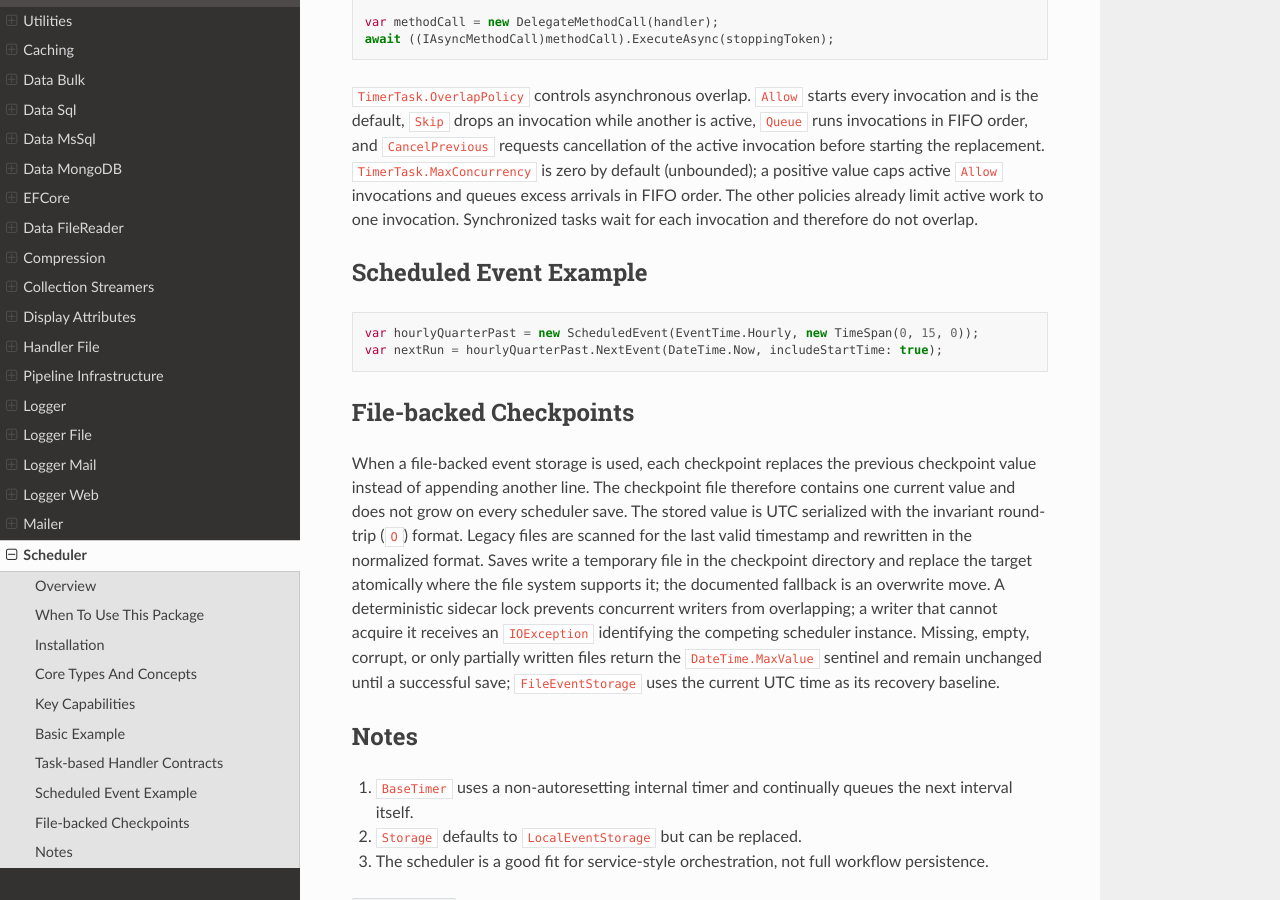
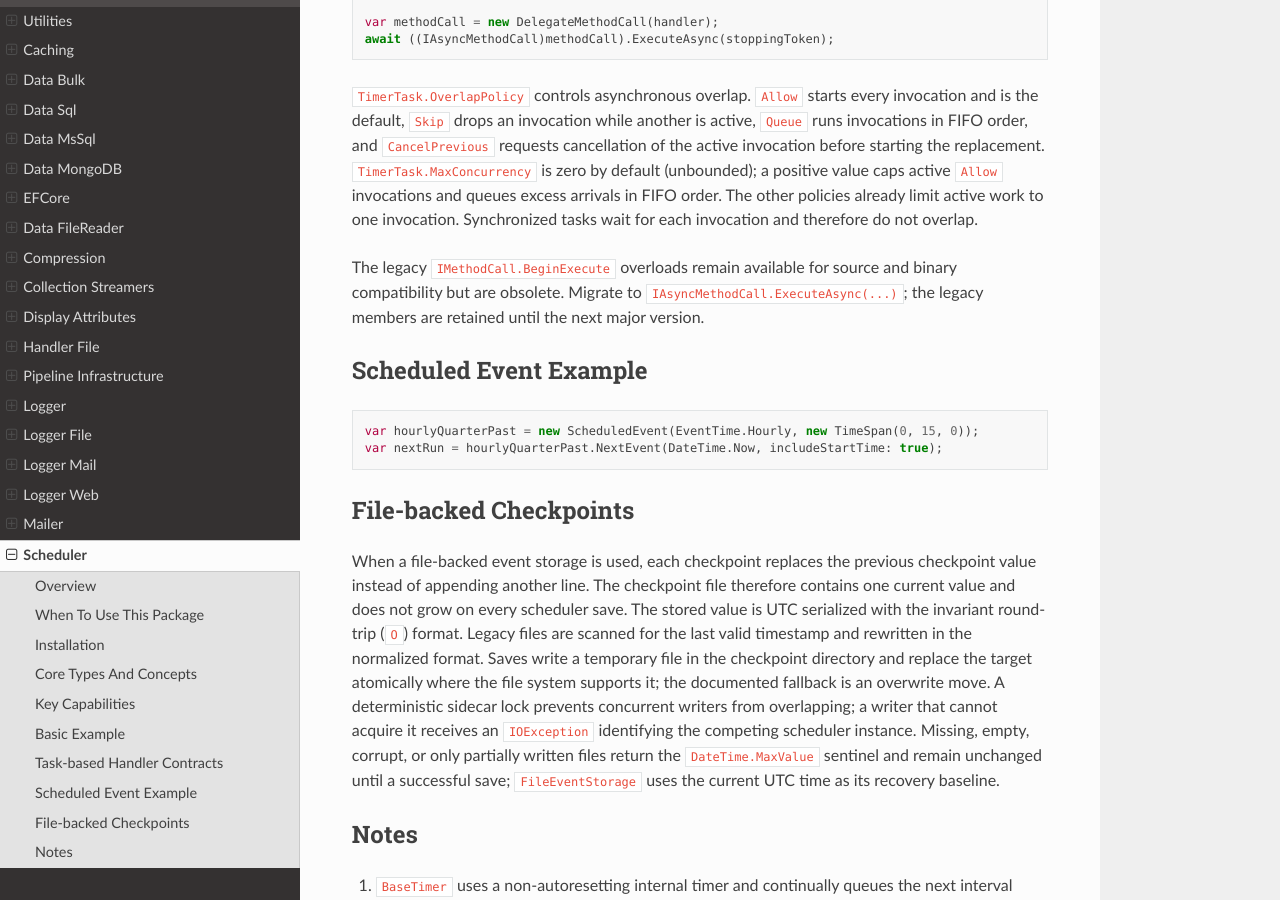
Before and after one commit to BjornWilliams/DocsVersaTul, a Sphinx documentation site: the page built from docs/source/scheduler.rst, in a window 1280 px wide and 900 px high, scrolled down 2321 px. Built offline with Sphinx 7.4.7 and the Read the Docs theme 3.1.0, drawn with Linux system fonts in a browser that asks for light colours.

Commit message:
Document scheduler BeginExecute migration
AB#3004
AB#2998

```diff
--- a/docs/source/scheduler.rst
+++ b/docs/source/scheduler.rst
@@ -102,6 +102,8 @@ Use ``ScheduledEventAsyncHandler`` for a ``Task``-returning handler or ``Schedul
 
 ``TimerTask.OverlapPolicy`` controls asynchronous overlap. ``Allow`` starts every invocation and is the default, ``Skip`` drops an invocation while another is active, ``Queue`` runs invocations in FIFO order, and ``CancelPrevious`` requests cancellation of the active invocation before starting the replacement. ``TimerTask.MaxConcurrency`` is zero by default (unbounded); a positive value caps active ``Allow`` invocations and queues excess arrivals in FIFO order. The other policies already limit active work to one invocation. Synchronized tasks wait for each invocation and therefore do not overlap.
 
+The legacy ``IMethodCall.BeginExecute`` overloads remain available for source and binary compatibility but are obsolete. Migrate to ``IAsyncMethodCall.ExecuteAsync(...)``; the legacy members are retained until the next major version.
+
 Scheduled Event Example
 -----------------------
 
```
